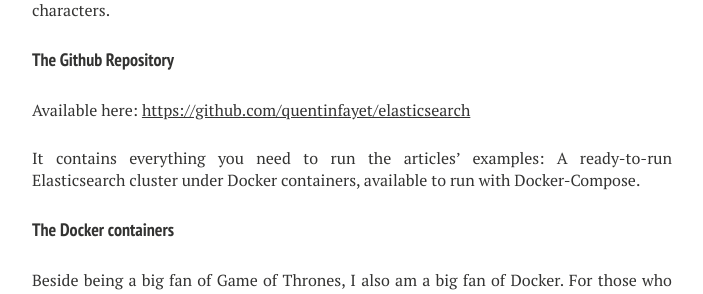
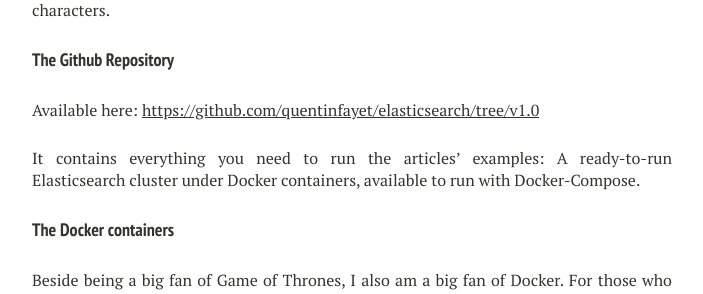
Before and after one commit to semji/reputationvip.github.io, a Jekyll site: the page built from _posts/2015-07-08-elasticsearch-is-coming.md, in a window 1280 px wide and 900 px high, scrolled down 1217 px. Shown: the part 161-455 px from the top of the window, without its empty margins (288-991 px from the left). Built offline with Jekyll 4.4.1, drawn with Linux system fonts in a browser that asks for light colours; nearby versions of some CDN libraries; comment, search, counter and statistics services are not loaded; some of the changed lines change nothing that is shown.

Commit message:
Changed URL to github example's repository

```diff
--- a/_posts/2015-07-08-elasticsearch-is-coming.md
+++ b/_posts/2015-07-08-elasticsearch-is-coming.md
@@ -47,7 +47,7 @@ All along these articles (though I don't know how many of them will follow this
 
 #### The Github Repository
 
-Available here: [https://github.com/quentinfayet/elasticsearch](https://github.com/quentinfayet/elasticsearch)
+Available here: [https://github.com/quentinfayet/elasticsearch/tree/v1.0](https://github.com/quentinfayet/elasticsearch/tree/v1.0)
 
 It contains everything you need to run the articles' examples: A ready-to-run Elasticsearch cluster under Docker containers, available to run with Docker-Compose.
 
```
